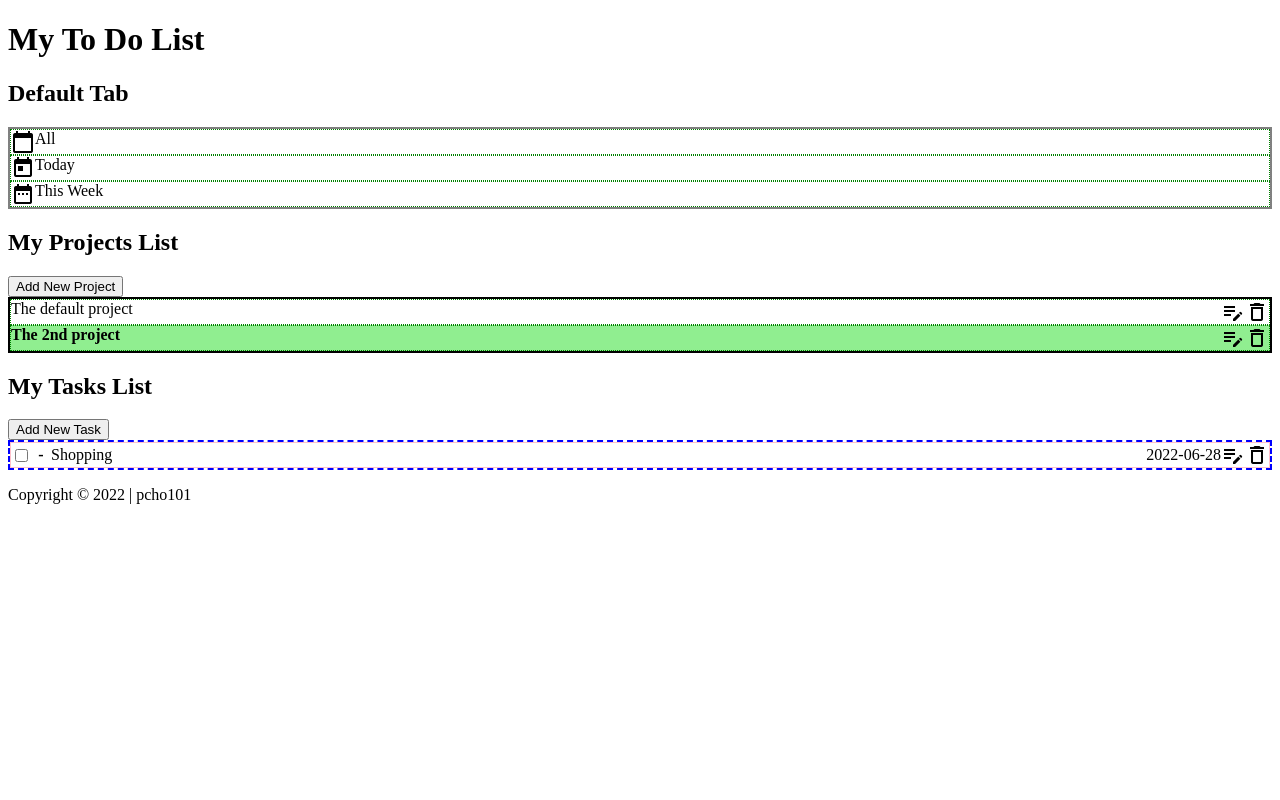
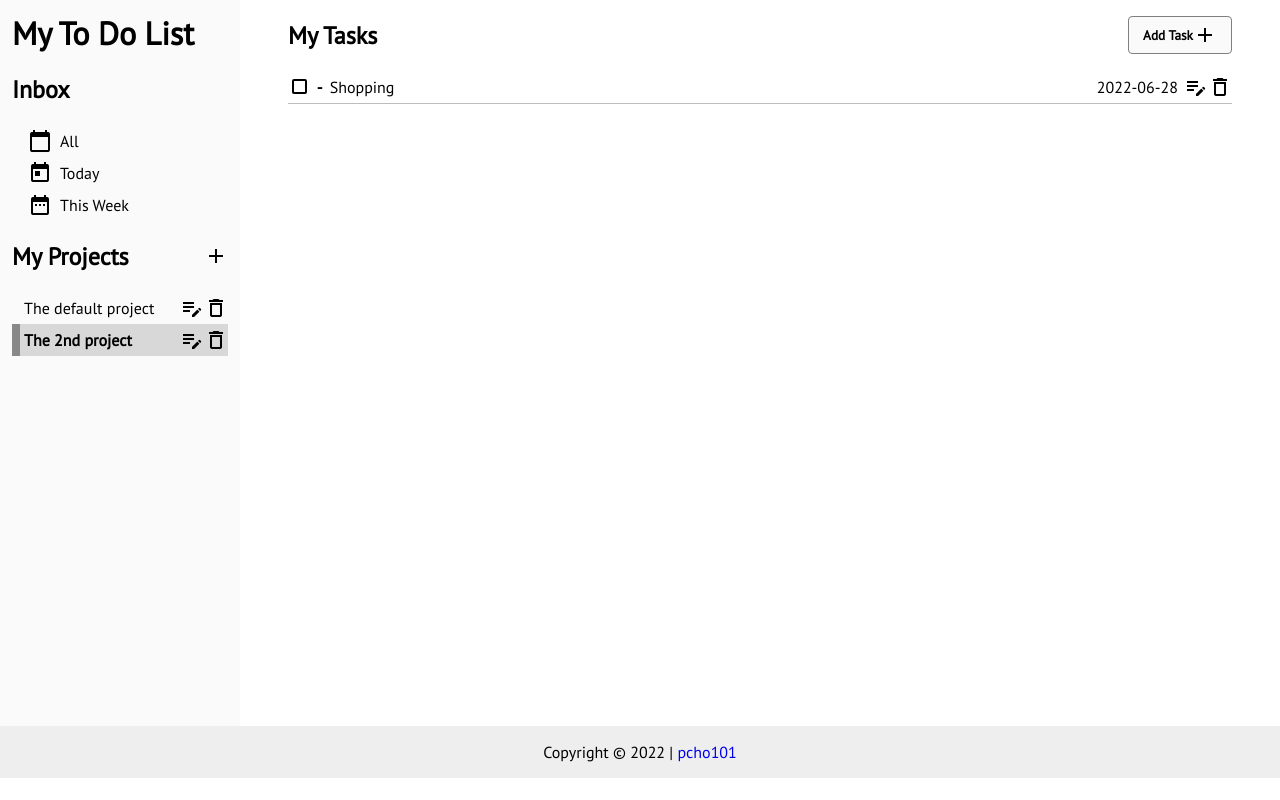
Before and after one commit to pcho101/top-todo-list, a website built with webpack: page dist/index.html in a window 1280 px wide. Built offline with Linux system fonts and the light colour scheme.

Commit message:
Add styling to page

```diff
--- a/src/style.css
+++ b/src/style.css
@@ -1,38 +1,194 @@
+@import url('https://fonts.googleapis.com/css2?family=PT+Sans&display=swap');
+
+* {
+    font-family: 'PT Sans', sans-serif;
+}
+
+body {
+    display: grid;
+    grid-template-columns: 240px 1fr;
+    margin: 0px;
+    min-height: 100vh;
+    width: 100vw;
+}
+
+header {
+    background-color: #fafafa;
+    padding: 12px;
+    min-height: 85vh;
+}
+
+header h1 {
+    margin: 0px;
+    font-weight: bold;
+}
+
+footer {
+    grid-column: 1 / span 2;
+    display: flex;
+    justify-content: center;
+    align-content: center;
+    background-color: #eeeeee;
+    height: min-content;
+}
+
+a:link {
+    text-decoration: none;
+}
+
+a:visited {
+    text-decoration: none;
+    color: black;
+}
+
+a:hover {
+    color: grey;
+}
+
 .default-project {
     display: flex;
+    align-items: center;
+    cursor: pointer;
+    border-left: 8px solid transparent;
+    padding: 4px 0px;
+}
+
+.default-project:hover {
+    background-color: #efefef;
+}
+
+.default-project span {
+    padding: 0px 8px;
 }
 
 .default-project>p {
     margin: 0px;
 }
 
-.projects {
-    border: 2px solid black;
+.project-header {
+    display: flex;
+    justify-content: space-between;
+    align-items: center;
+}
+
+.add-proj {
+    display: flex;
+    align-items: center;
+    border: none;
+    background-color: #fafafa;
+    padding: 0px;
+}
+
+.add-proj:hover {
+    background-color: #d8d8d8;
+}
+
+button:hover {
+    cursor: pointer;
+}
+
+button .material-icons:hover {
+    transform: scale(1);
 }
 
 .project-item {
-    border: 1px dotted green;
+    border-left: 8px solid transparent;
     display: flex;
+    align-items: center;
+    cursor: pointer;
+    padding: 4px 0px;
+}
+
+.project-item:hover {
+    background-color: #efefef;
+}
+
+.project-title {
+    padding: 0px 4px;
+    overflow: hidden;
+}
+
+.active {
+    font-weight: bold;
+    border-left: 8px solid #888;
+    background-color: #d8d8d8;
+}
+
+.active:hover {
+    font-weight: bold;
+    border-left: 8px solid #888;
+    background-color: #cacaca;
 }
 
 .edit-proj {
     margin-left: auto;
 }
 
-.active {
-    font-weight: bold;
-    background-color: lightgreen;
+main {
+    padding: 0px 48px;
 }
 
-.tasks {
-    border: 2px dashed blue;
+.task-header {
+    display: flex;
+    justify-content: space-between;
+    align-items: center;
+}
+
+.add-task {
+    display: flex;
+    align-items: center;
+    padding: 6px 14px;
+    border-radius: 4px;
+    border: 1px solid grey;
+    background-color: #fafafa;
+}
+
+.add-task p {
+    font-weight: bold;
+    margin: 0px;
+}
+
+.add-task:hover {
+    background-color: #d8d8d8;
 }
 
 .task-item {
-    border: 1px double pink;
     display: flex;
     align-items: center;
     position: relative;
+    border-bottom: 1px solid #bdbdbd;
+    padding: 4px 0px;
+}
+
+.task-item:hover {
+    background-color: #efefef;
+}
+
+input[type='checkbox'] {
+    appearance: none;
+    background-color: #fff;
+    width: 1.1em;
+    height: 1.1em;
+    border-radius: 0.15em;
+    border: 0.15em solid black;
+    display: grid;
+    place-content: center;
+}
+
+input[type='checkbox']::before {
+    content: "";
+    width: 0.65em;
+    height: 0.65em;
+    transform: scale(0);
+    transition: 120ms transform ease-in-out;
+    box-shadow: inset 1em 1em black;
+    background-color: black;
+    transform-origin: center;
+    clip-path: polygon(14% 44%, 0 65%, 50% 100%, 100% 16%, 80% 0%, 43% 62%);
+}
+
+input[type='checkbox']:checked::before {
+    transform: scale(1);
 }
 
 .checked {
@@ -50,14 +206,6 @@
 
 .checked .task-title:hover~.task-desc {
     display: none;
-}
-
-.default-container {
-    border: 2px double grey;
-}
-
-.default-container>div {
-    border: 1px dotted green;
 }
 
 .task-modal {
@@ -157,7 +305,7 @@
 }
 
 .priority-item {
-    padding: 8px 12px;
+    padding: 6px 10px;
     border: 1px dotted rgb(170, 170, 170);
 }
 
@@ -182,7 +330,7 @@
     border: 1px solid rgb(170, 170, 170);
     border-radius: 8px;
     left: 40px;
-    top: 20px;
+    top: 30px;
 }
 
 .task-title:hover~.task-desc {
@@ -191,8 +339,13 @@
 
 .task-date {
     margin-left: auto;
+    padding: 0px 6px;
 }
 
 .material-icons {
     cursor: pointer;
 }
+
+.material-icons:hover {
+    transform: scale(1.05);
+}
```
Also changed, not shown: dist/index.html, dist/main.js.
